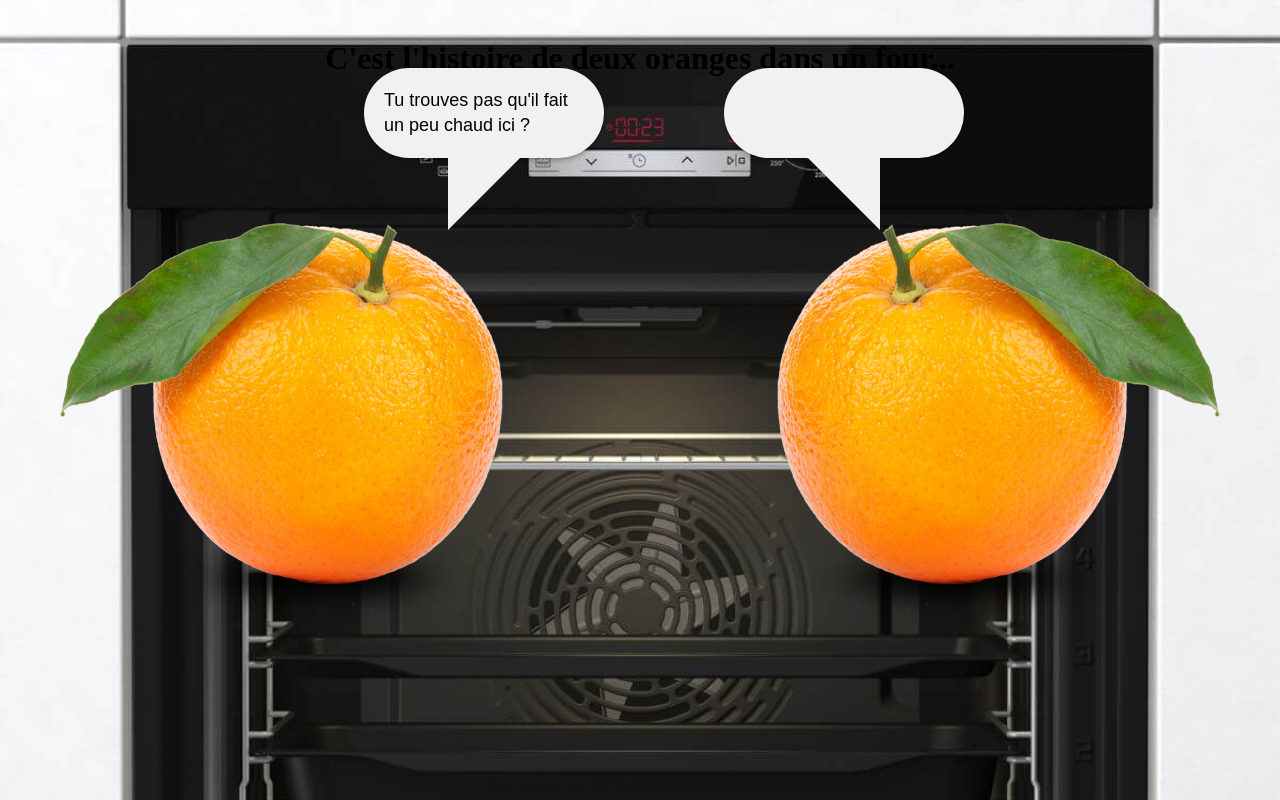
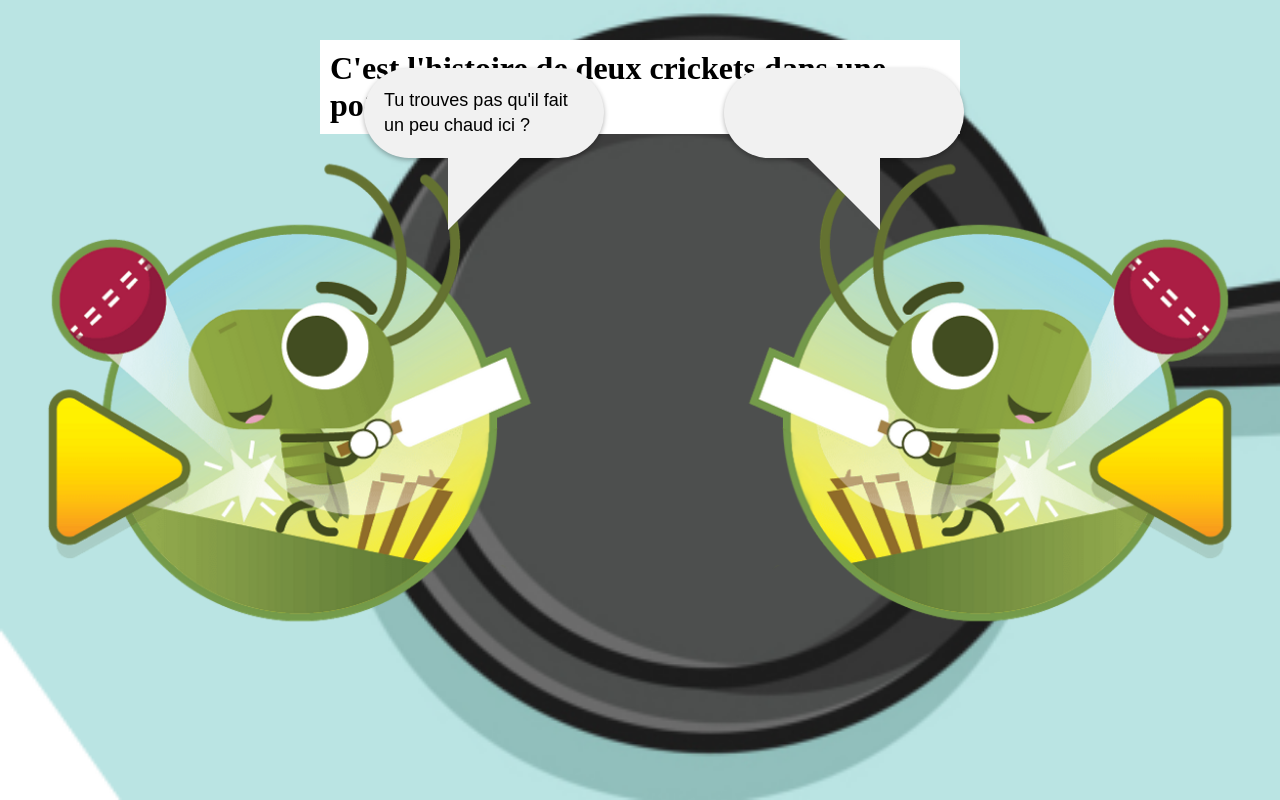
Before and after one commit to chenitic/oeuf-qui-parle, a plain HTML site: page index.html in a window 1280 px wide. Drawn offline with Linux system fonts and the light colour scheme.

Commit message:
Add more images

```diff
--- a/index.html
+++ b/index.html
@@ -24,6 +24,8 @@
             transform: translateX(-50%);
             font-weight: bold;
             font-size: 2em;
+            background-color: #ffffff;
+            padding: 10px;
         }
 
         .container {
--- a/script.js
+++ b/script.js
@@ -19,11 +19,14 @@ window.onload = function() {
         {image: 'images/ordinateur.png', name: 'un ordinateur',  plural: "ordinateurs"},
         {image: 'images/pingouin.png', name: 'un pingouin',  plural: "pingouins"},
         {image: 'images/fourchette.png', name: 'une fourchette',  plural: "fourchettes"},
-        {image: 'images/orange.png', name: 'une orange',  plural: "oranges"}
+        {image: 'images/orange.png', name: 'une orange',  plural: "oranges"},
+        {image: 'images/zebrafish.png', name: 'un zebrafish',  plural: "zebrafishs"},
+        {image: 'images/horloge.png', name: 'une horloge',  plural: "horloges"},
+        {image: 'images/cricket.png', name: 'un cricket',  plural: "crickets"},
     ];
 
     var environmentSentencePair = [
-        {image: 'images/four.jpg', name: "dans un four", adjective: 'chaud'},
+        {image: 'images/poele.png', name: "dans une poêle", adjective: 'chaud'},
         {image: 'images/banquise.jpg', name: "sur une banquise", adjective: 'froid'},
         {image: 'images/mer.jpg', name: "au bord de la mer", adjective: 'humide'}
     ];
```
Also changed, not shown: images/cricket.png (added), images/four.jpg (deleted), images/horloge.png (added), images/poele.png (added), images/zebrafish.png (added).
